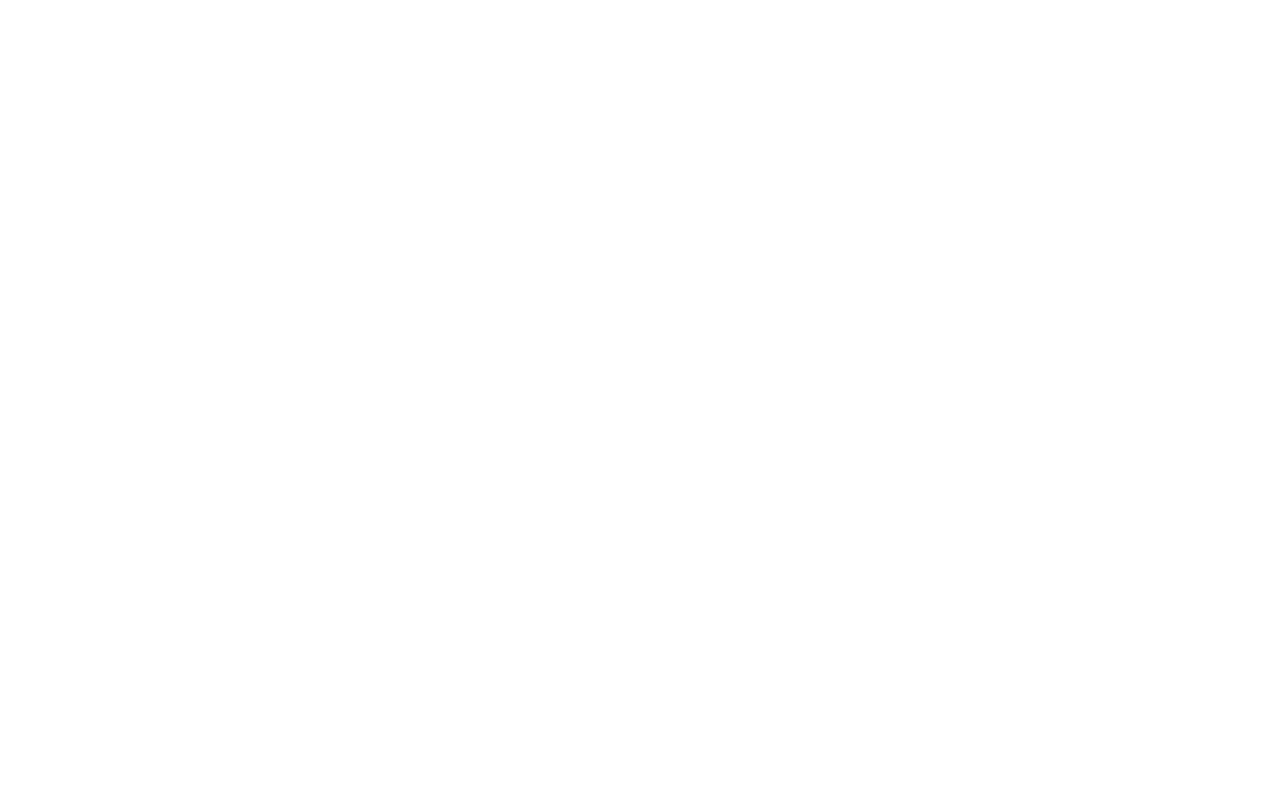
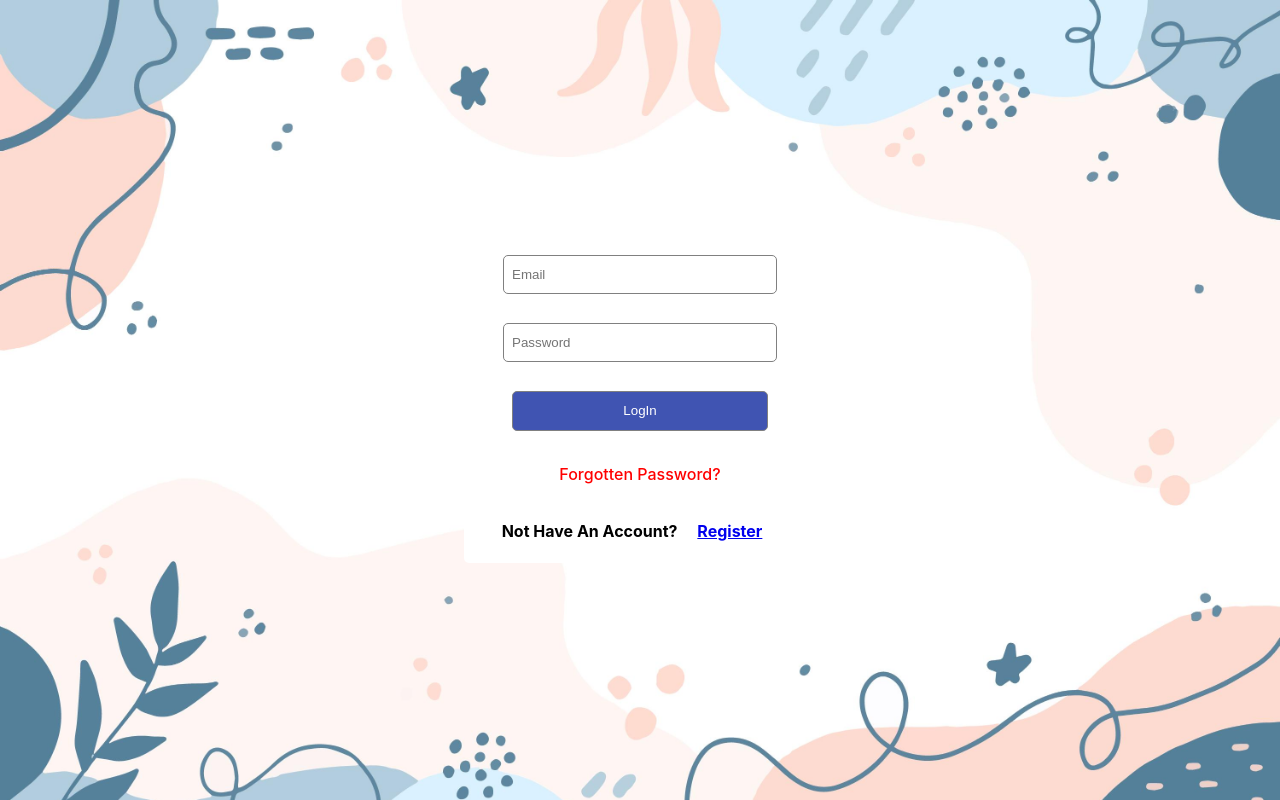
Before and after one commit to Rishita1304/Byteverse_HashItOut, a React (Create React App) app: page /login in a window 1280 px wide. Before the commit this address had no page. Built offline with nearby package versions, Linux system fonts and the light colour scheme.

Commit message:
login page added

```diff
--- a/src/App.js
+++ b/src/App.js
@@ -3,6 +3,7 @@
 import {Route, BrowserRouter as Router, Routes } from 'react-router-dom';
 import Home from './pages/Home/Home';
 import Register from './pages/Register/Register';
+import Login from './pages/Login/Login';
 function App() {
   return (
     <Router>
@@ -10,6 +11,7 @@
     <Routes>
          <Route path="/" element={<Home/>}/>
          <Route path="/register" element={<Register/>}/>
+         <Route path="/login" element={<Login/>}/>
         </Routes>
     </div>
     </Router>
--- /dev/null
+++ b/src/pages/Login/Login.css
@@ -0,0 +1,104 @@
+.login{
+
+    background-image: url("../../images/background.jpg");
+    background-size: cover;
+    width:100vw;
+    height: 100vh;
+    display: flex;
+    flex-direction: column;
+    align-items: center;
+    justify-content: center;
+}
+.loginControls{
+    display: flex;
+    flex-direction: column;
+    justify-content: center;
+    align-items: center;
+    background-color:white;
+    border-radius: 5px;
+}
+.login h1{
+    color:#4054B2;
+    font-size: 3rem;
+    margin:1rem 0 0 0;
+}
+.loginPage{
+    display: flex;
+    flex-direction: column;
+    justify-content: center;
+    align-items: center;
+    width:20rem;
+    height: auto;
+    padding: 1rem 1rem;
+
+}
+.loginPage input{
+    width:80%;
+    padding: 0.7rem 0.5rem;
+    border:0.5px solid grey;
+    outline:none;
+    margin:0.1rem 0.8rem;
+    border-radius: 5px;
+}
+.logInsubmit{
+    color:white;
+    background-color: #4054B2;
+    border:none;
+    outline:none;
+}
+.loginerror{
+    color:red;
+    font-size: 0.8rem;
+    display: flex;
+    align-self: flex-start;
+}
+.register{
+    width: 50%;
+    padding:0.5rem 1rem;
+    border-radius: 5px;
+    color:4054B2;
+    border:none;
+    outline:none;
+    margin:1rem 0
+}
+.forgetPassword{
+    text-decoration: none;
+    color:red;
+    margin:1rem;
+    font-weight: 500;
+}
+.successfulLogin{
+    width:100vw;
+    height: 100vh;
+    position: fixed;
+    top:0;
+    left:0;
+    display: flex;
+    justify-content: center;
+    align-items: flex-start;
+    /* background-color:red; */
+    z-index: 99;
+    overflow: hidden;
+}
+.successfulLogin p{
+    display: flex;
+    background-color: red;
+    color: white;
+    padding:1rem;
+    font-size: 1rem;
+    font-weight: 500;
+    z-index: 99;
+}
+@media screen and (max-width:401px){
+    .loginPage{
+        width:17rem;
+    }
+}
+@media screen and (max-width:334px){
+    .loginPage{
+        width:15rem;
+    }
+}
+.loginLogo{
+    width: 15rem;
+}
--- /dev/null
+++ b/src/pages/Login/Login.js
@@ -0,0 +1,74 @@
+import React, { useState } from 'react';
+import { Link, NavLink, useNavigate } from 'react-router-dom';
+import "./Login.css";
+
+export let profile_data={
+    id:"",
+    name:"",
+    email:"",
+    mobile_no:"",
+    age:"",
+}
+
+const Login = () => {
+    const initialvalues={
+        mobile_number:"",
+        password:""
+    }
+    const navigate=useNavigate();
+    const [formvalues,setformvalues]=useState(initialvalues);
+    const [formerror,setformerror]=useState({});
+    const [noerror,setnoerror]=useState(false);
+
+    const userHandler=(e)=>{
+        const {name,value}=e.target;
+        setformvalues({...formvalues,[name]:value});
+    }
+    const error=()=>{
+        const errors={}
+        setnoerror(true);
+        const cmobile_num= /^[7-9]([0-9]){9}$/;
+
+        if(cmobile_num.test(formvalues.mobile_number)){
+            errors.mobile_number="";
+        }
+        else{
+            setnoerror(false)
+            errors.mobile_number="**Invalid Mobile Number";
+        }
+
+        if(formvalues.password==""){
+            errors.password="**This field is required"
+            setnoerror(false)
+        }
+        else{
+            errors.password="";
+        }
+
+        return errors;
+    }
+
+
+
+
+    return(
+        <>
+    <div className='login'>
+        <div class="loginControls">
+            <form className="loginPage">
+                <input type="email" name="email" value={formvalues.mobile_number} placeholder="Email" onChange={userHandler}/>
+                <p className='loginerror'>{formerror.mobile_number}</p>
+                <input type="password" name="password" value={formvalues.password} placeholder="Password" onChange={userHandler}/>
+                <p className='loginerror'>{formerror.password}</p>
+                <input type="submit" value="LogIn" className='logInsubmit'/>
+            </form>
+            <NavLink to="/forgetPassword" className="forgetPassword">Forgotten Password?</NavLink>
+            <h4>Not Have An Account? <Link className="register">Register</Link></h4>
+
+        </div>
+    </div>
+    </>
+  )
+}
+
+export default Login
```
